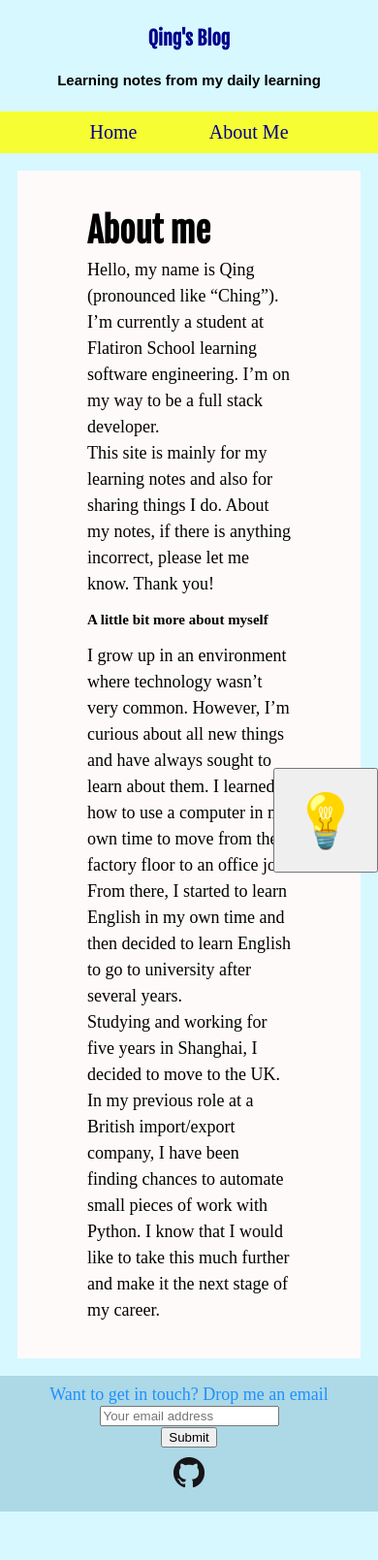
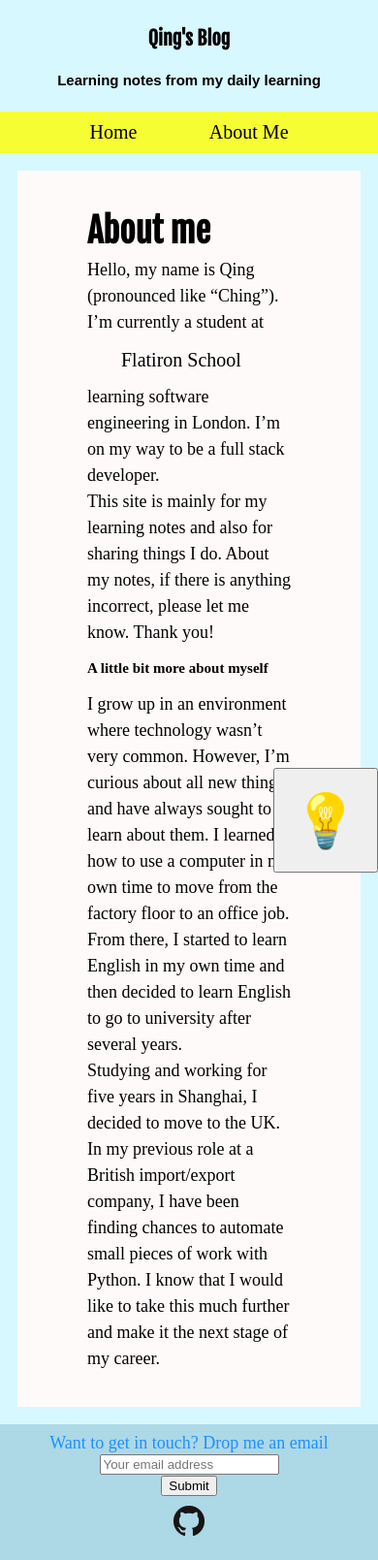
Before and after one commit to ching-wang/ching-wang.io, a Jekyll site: the page built from about.markdown, in a window 390 px wide. Shown: the whole page at 97% size. Built offline with Jekyll 4.4.1, drawn with Linux system fonts in a browser that asks for light colours; before the commit the page ends 1559 px from its top, so only the background shows below that.

```diff
--- a/Gemfile
+++ b/Gemfile
@@ -10,6 +10,7 @@ source "https://rubygems.org"
 gem "jekyll", "~> 4.0.0"
 # This is the default theme for new Jekyll sites. You may change this to anything you like.
 gem "minima", "~> 2.5"
+gem 'jekyll-time-to-read', '~> 0.1.2'
 # If you want to use GitHub Pages, remove the "gem "jekyll"" above and
 # uncomment the line below. To upgrade, run `bundle update github-pages`.
 # gem "github-pages", group: :jekyll_plugins
--- a/about.markdown
+++ b/about.markdown
@@ -5,7 +5,7 @@ permalink: /about/
 ---
 
 Hello, my name is Qing (pronounced like "Ching"). I'm currently a student at
-Flatiron School learning software engineering. I'm on my way to be a full
+[Flatiron School](https://flatironschool.com/) learning software engineering in London. I'm on my way to be a full
 stack developer.
 
 This site is mainly for my learning notes and also for sharing things I do.
--- a/assets/qingblog.css
+++ b/assets/qingblog.css
@@ -137,6 +137,7 @@ h1 {
 		display: inline-block;
 		text-decoration: none;
 		font-size: 20px;
+		color : black;
 	}
 
 	.light-switch {
```
Also changed, not shown: _layouts/post.html (+9 -2 lines), Gemfile.lock.
